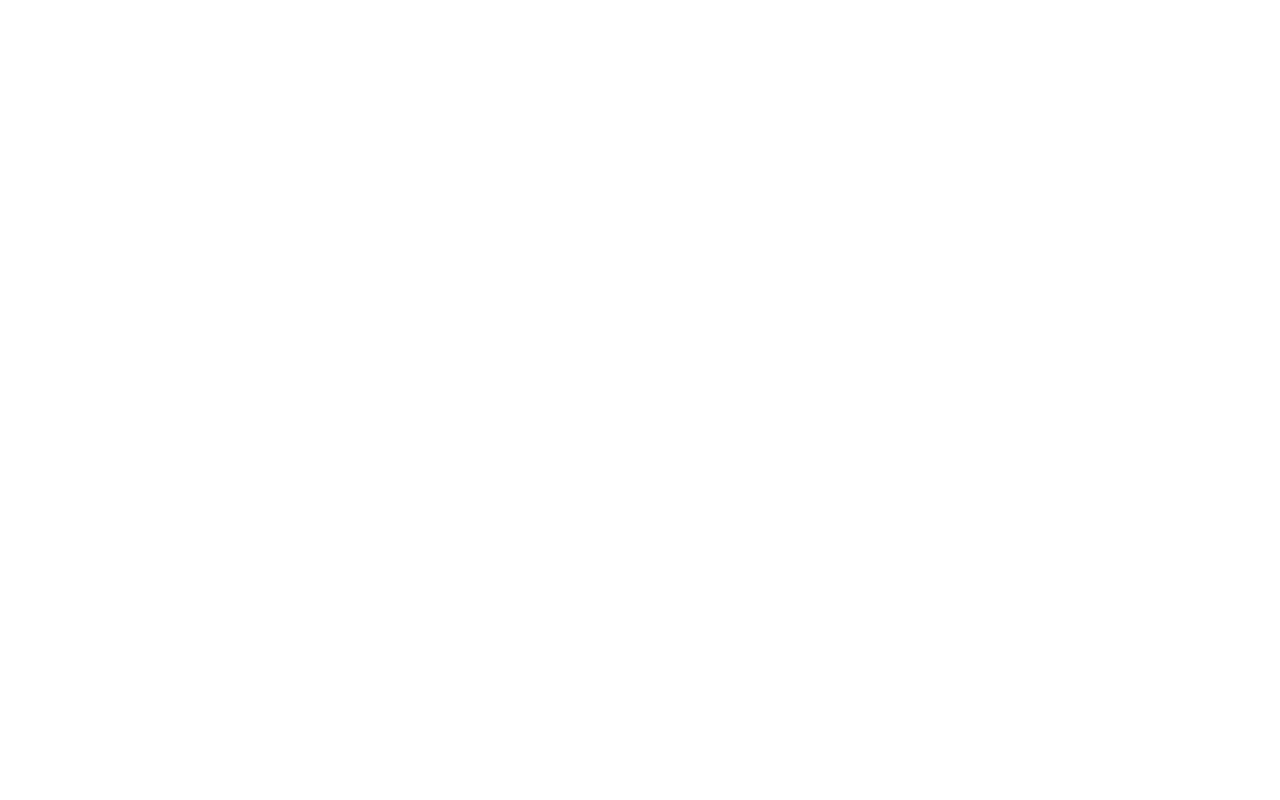
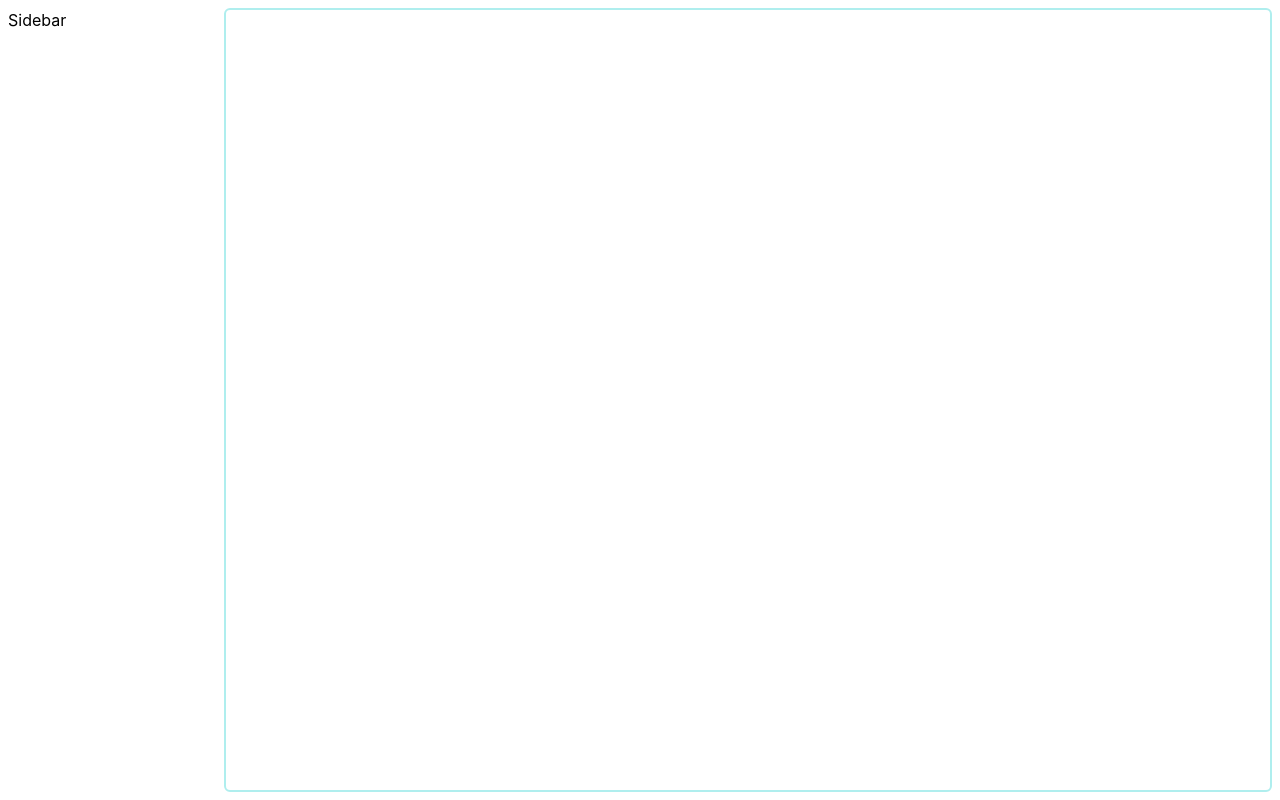
Before and after one commit to orogeny/planner-vanilla, a website built with Vite: page index.html in a window 1280 px wide. Built offline with nearby package versions, Linux system fonts and the light colour scheme.

Commit message:
feat: create UI sidebar and main with a canvas that sizes itself to fill the main drawing area

```diff
--- a/index.html
+++ b/index.html
@@ -1,4 +1,4 @@
-<!doctype html>
+<!DOCTYPE html>
 <html lang="en">
   <head>
     <meta charset="UTF-8" />
@@ -9,6 +9,16 @@
     <title>Planner</title>
   </head>
   <body>
-    <div id="app"></div>
+    <div id="app">
+      <aside class="sidebar">Sidebar</aside>
+
+      <main class="main">
+        <div class="container">
+          <canvas class="board"
+            >Oops..! Browser does not support canvas elements.</canvas
+          >
+        </div>
+      </main>
+    </div>
   </body>
 </html>
--- a/package.json
+++ b/package.json
@@ -10,6 +10,7 @@
     "test": "vitest"
   },
   "devDependencies": {
+    "prettier": "^3.3.3",
     "typescript": "~5.6.2",
     "vite": "^5.4.10",
     "vitest": "^2.1.5"
--- /dev/null
+++ b/src/components/board.ts
@@ -0,0 +1,15 @@
+let canvas: HTMLCanvasElement;
+
+function setup() {
+  canvas = document.querySelector<HTMLCanvasElement>("canvas.board")!;
+
+  const { width, height } = canvas.parentElement!.getBoundingClientRect();
+
+  canvas.style.width = `${width}px`;
+  canvas.style.height = `${height}px`;
+
+  canvas.width = width;
+  canvas.height = height;
+}
+
+export { setup };
--- a/src/main.ts
+++ b/src/main.ts
@@ -0,0 +1,7 @@
+import * as board from "./components/board";
+
+window.onload = setup;
+
+function setup() {
+  board.setup();
+}
--- a/src/style.css
+++ b/src/style.css
@@ -8,3 +8,41 @@
   -webkit-font-smoothing: antialiased;
   -moz-osx-font-smoothing: grayscale;
 }
+
+* {
+  box-sizing: border-box;
+  margin: 0;
+  padding: 0;
+}
+
+#app {
+  padding: 0.5rem;
+  height: 100vh;
+
+  display: flex;
+  gap: 0.5rem;
+}
+
+.sidebar {
+  flex: none;
+
+  width: 208px;
+}
+
+.main {
+  flex: 1 1 0%;
+
+  border: 2px solid #afeeee;
+  border-radius: 0.375rem;
+
+  position: relative;
+}
+
+.container {
+  height: 100%;
+
+  display: flex;
+  flex-direction: column;
+  justify-content: center;
+  align-items: center;
+}
```
Also changed, not shown: readme.md, 1 other file.
